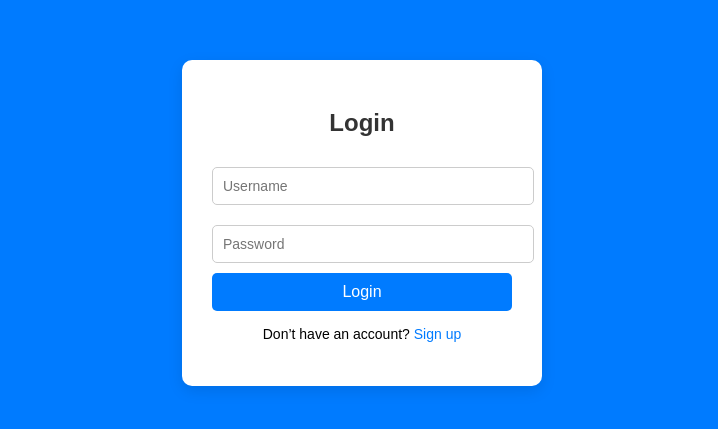
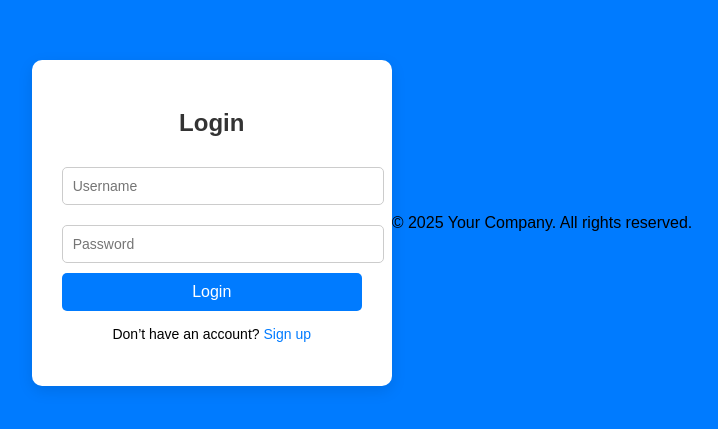
Before and after one commit to AhmedZayam/20augtestrepo, a plain HTML site: page index.html in a window 1280 px wide. Shown: the part 177-606 px from the top of the page, without its empty margins (278-996 px from the left). Drawn offline with Linux system fonts and the light colour scheme.

Commit message:
new line added

```diff
--- a/index.html
+++ b/index.html
@@ -85,6 +85,9 @@
         </form>
         <p>Don’t have an account? <a href="#">Sign up</a></p>
     </div>
+    <div class="footer-text">
+        © 2025 Your Company. All rights reserved.
+    </div>
 </body>
 
 </html>
```
